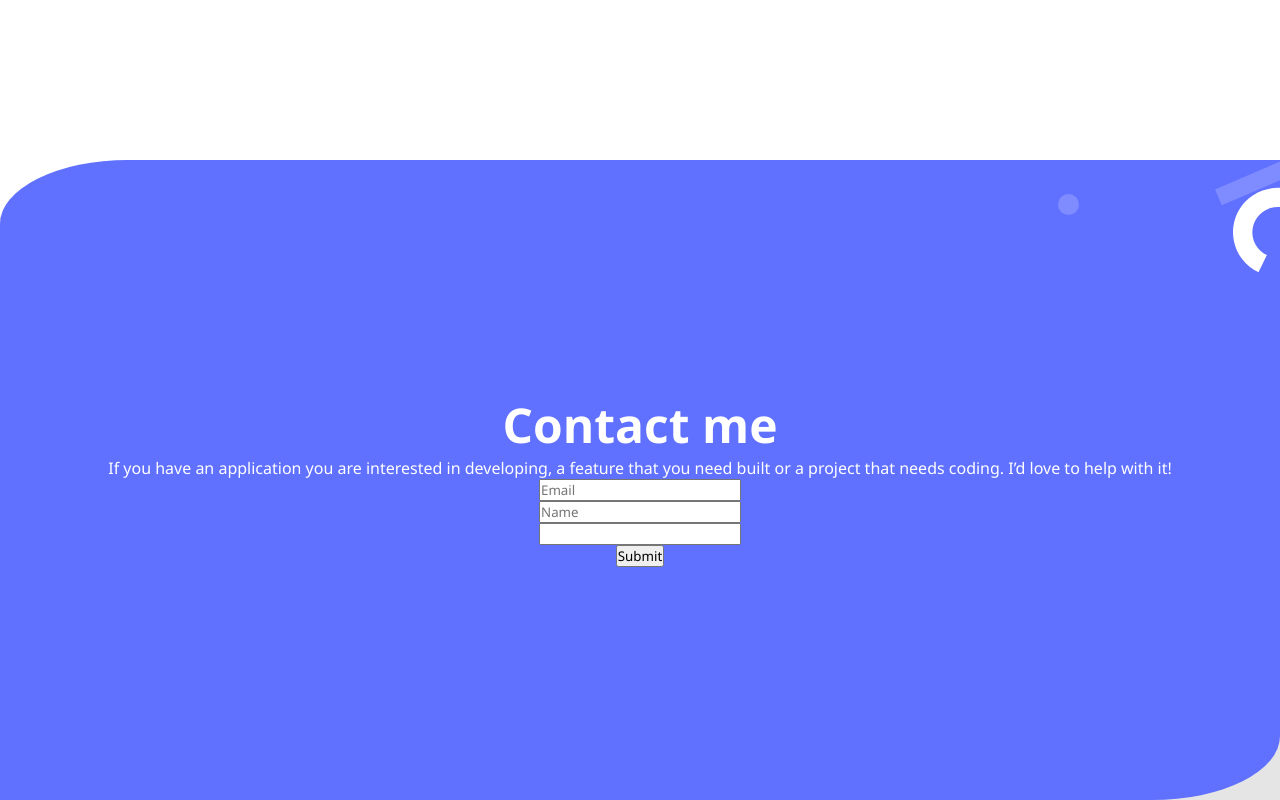
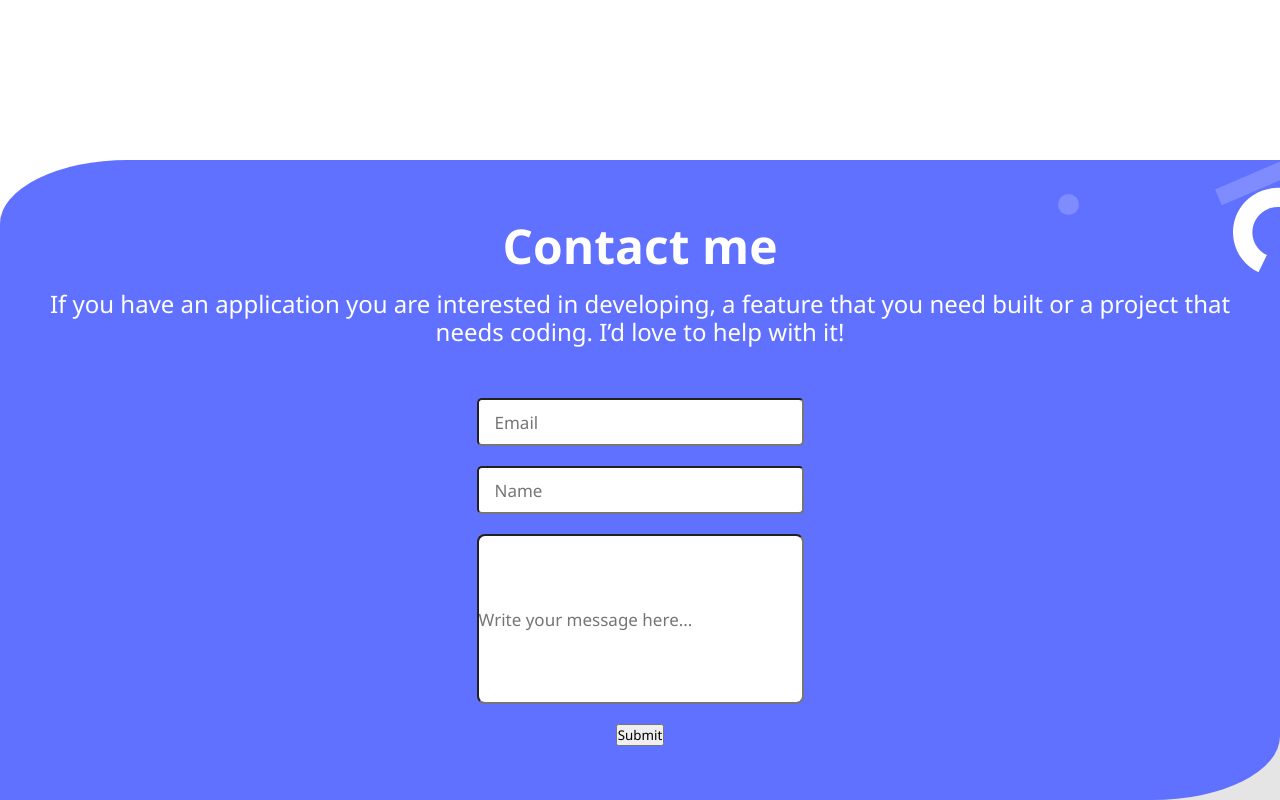
Before and after one commit to MustafaSamiShirzad/portfoliowebsite2, a website: page index.html in a window 1280 px wide. Shown: the part 5636-6436 px from the top of the page. Drawn offline with Linux system fonts and the light colour scheme.

Commit message:
Added form style in CSS

```diff
--- a/index.html
+++ b/index.html
@@ -157,7 +157,7 @@ I’d love to help with it!
 
         <input name="Email" id="email" type="email" required placeholder="Email">
         <input name="name" id="name" type="text" required maxlength="30" placeholder="Name">
-        <input name="message" id="message" type="text" maxlength="500" Message>
+        <input name="message" id="message" type="text" maxlength="500" Message placeholder="Write your message here...">
         <button type="submit">Submit</button>
     </form>
 </section>
--- a/style.css
+++ b/style.css
@@ -203,16 +203,58 @@ footer .section1 .span {
 }
 .form_section h3{
   font-size:3em;
-
+  padding-bottom: 12px;
 }
 .form_section p{
-
+  color: white;
+  text-align: center;
+  font-size: 1.5em;
+  line-height: 28px;
+  padding-bottom: 52px;
 }
 .form{
-
   display: flex;
   flex-direction: column;
   align-items: center;
   justify-content: center;
+  gap: 20px;
+  text-align: left;
+}
+
+#email {
+  font-family: 'Segoe UI', Tahoma, Geneva, Verdana, sans-serif;
+  font-weight: 400;
+  font-size: 17px;
+  line-height: 20px;
+  color: #172b4d;
+  border-radius: 5px;
+  height: 48px;
+  width: 327px;
+  padding: 15px 38px 15px 16px;
 
 }
+
+#name {
+  font-family: 'Segoe UI', Tahoma, Geneva, Verdana, sans-serif;
+  font-weight: 400;
+  font-size: 17px;
+  line-height: 20px;
+  color: #172b4d;
+  border-radius: 5px;
+  height: 48px;
+  width: 327px;
+  padding: 15px 38px 15px 16px;
+}
+
+#message:focus {
+  outline: none;
+}
+
+#message {
+  font-family: 'Segoe UI', Tahoma, Geneva, Verdana, sans-serif;
+  font-weight: 400;
+  font-size: 17px;
+  height: 170px;
+  width: 327px;
+  border-radius: 8px;
+}
```
